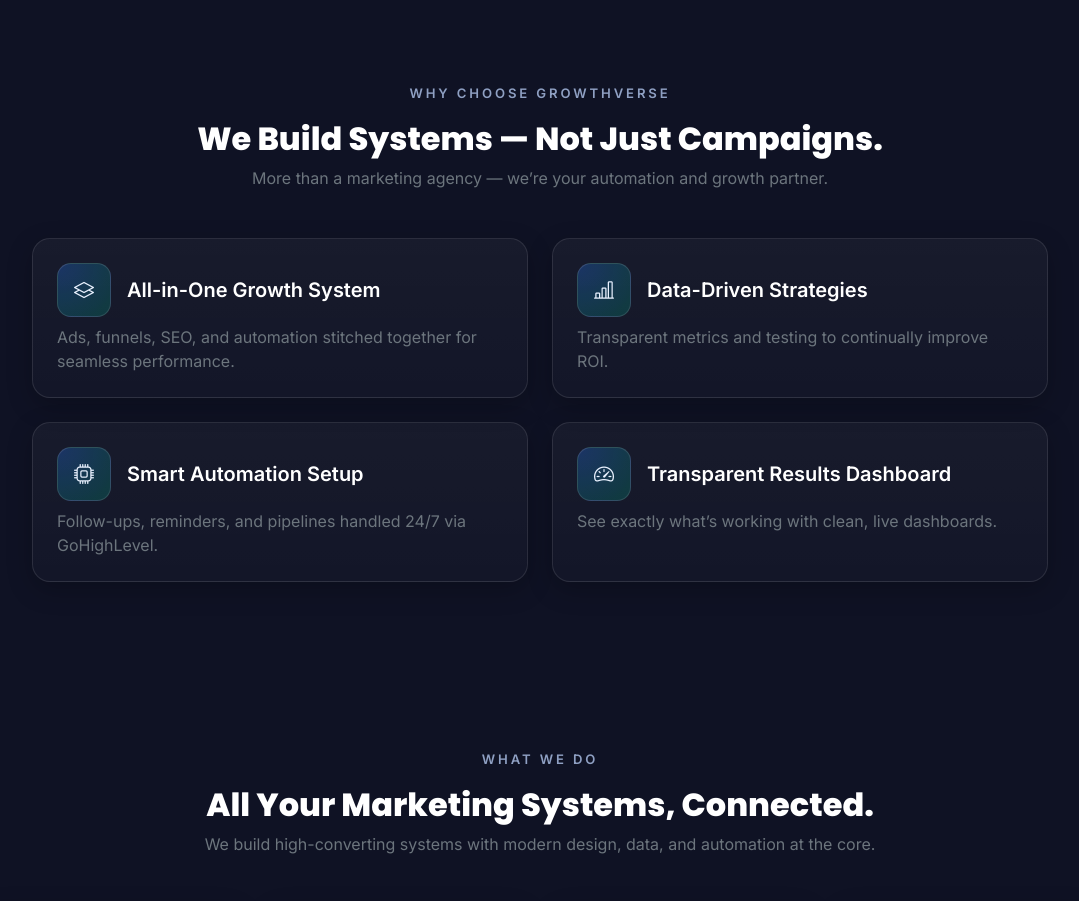
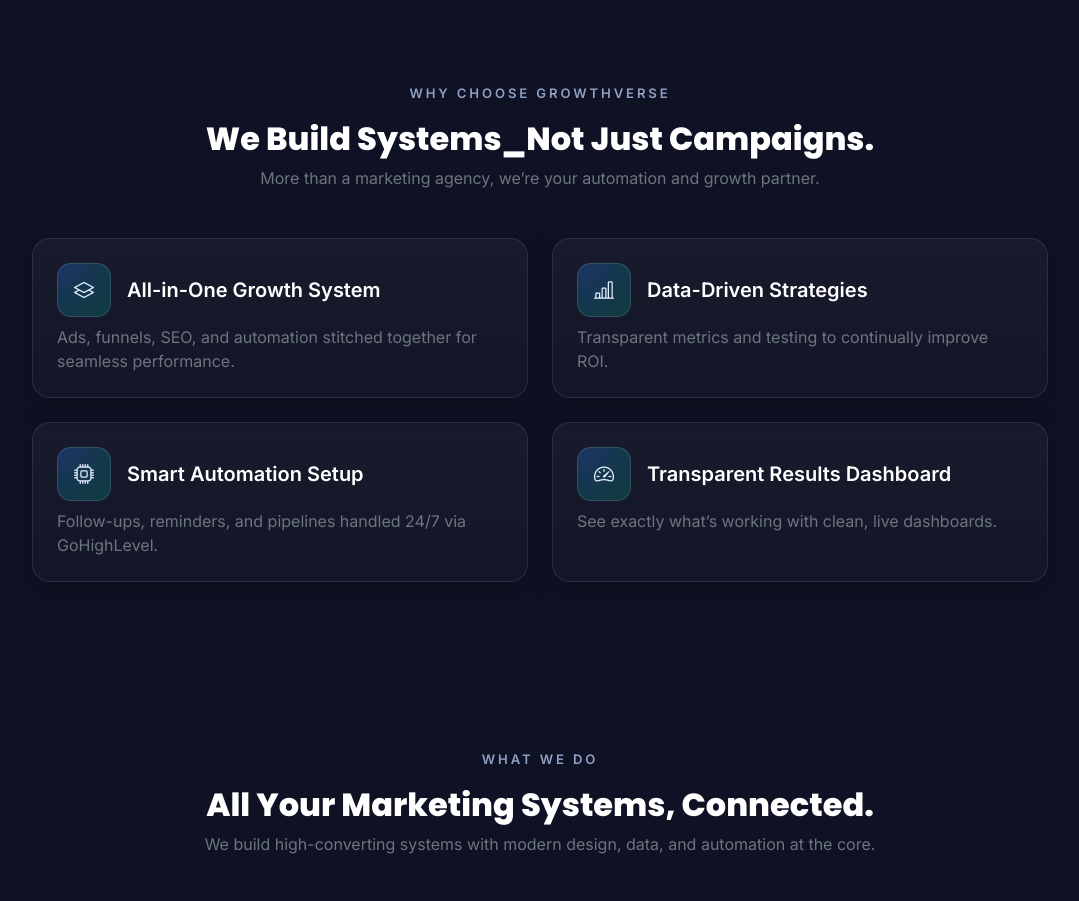
Before and after one commit to Azadak12/GrothVerse, a plain HTML site: page index.html in a window 1280 px wide. Shown: the part 800-1701 px from the top of the page, without its empty margins (100-1179 px from the left). Drawn offline with nearby package versions, Linux system fonts and the light colour scheme; no server answers.

Commit message:
Update index.html

```diff
--- a/index.html
+++ b/index.html
@@ -153,6 +153,7 @@ header,section{ scroll-margin-top: calc(var(--nav-h) + 10px) }
   header lottie-player{ height:220px !important; margin-top:.4rem }
   #process .row > [class*="col-"]{ flex:0 0 50%; max-width:50% }
   #products h5{ font-size:1.04rem } .price{ font-size:.98rem }
+  .hero{text-align:center}
 }
 
 /* Reduced Motion */
@@ -218,8 +219,8 @@ header,section{ scroll-margin-top: calc(var(--nav-h) + 10px) }
   <div class="container container-narrow">
     <div class="text-center mb-5">
       <p class="section-kicker">Why Choose GrowthVerse</p>
-      <h2 class="section-title mt-2">We Build Systems — Not Just Campaigns.</h2>
-      <p class="text-secondary">More than a marketing agency — we’re your automation and growth partner.</p>
+      <h2 class="section-title mt-2">We Build Systems_Not Just Campaigns.</h2>
+      <p class="text-secondary">More than a marketing agency, we’re your automation and growth partner.</p>
     </div>
     <div class="row g-4">
       <div class="col-md-6"><div class="card-gv p-4 h-100">
```
